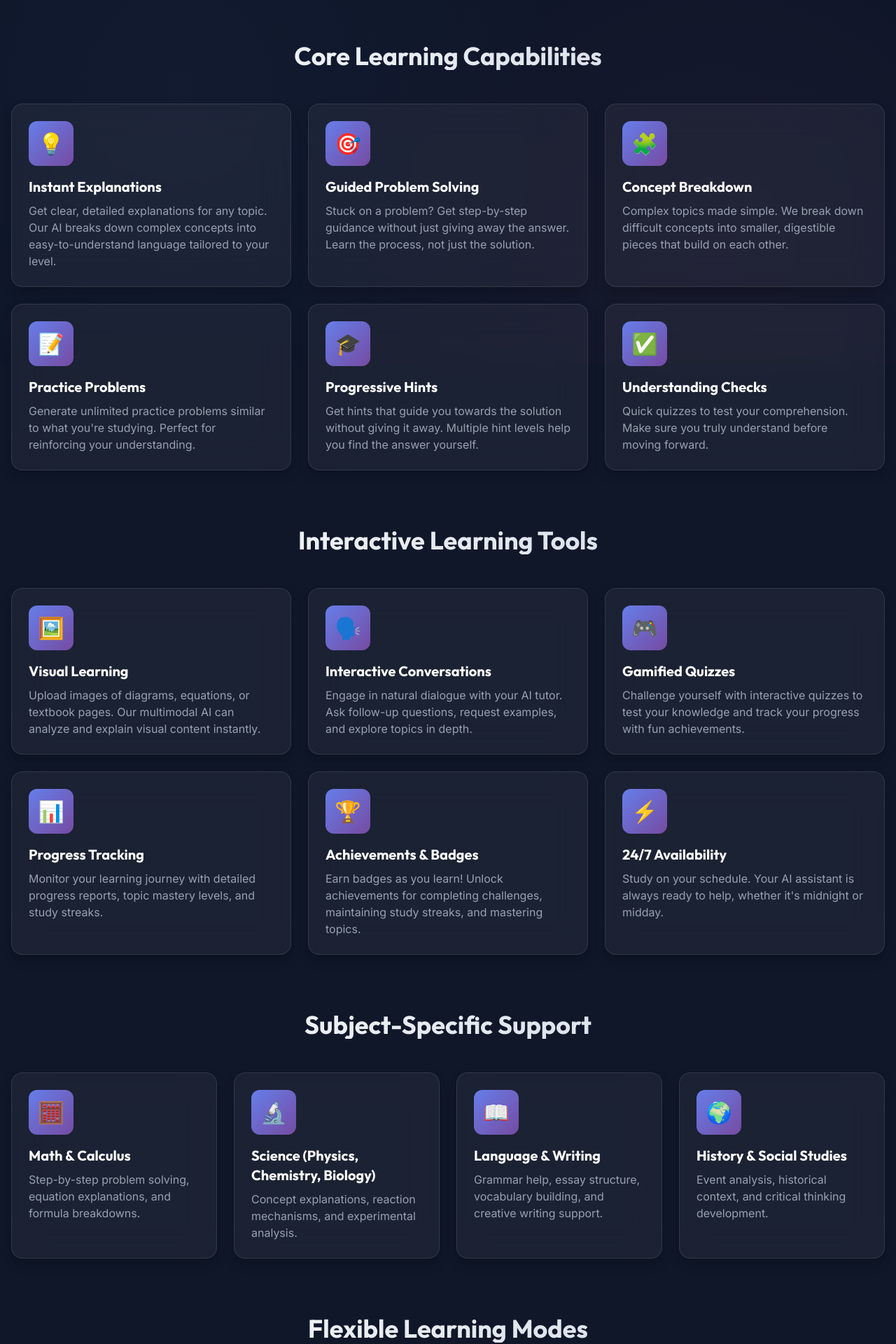
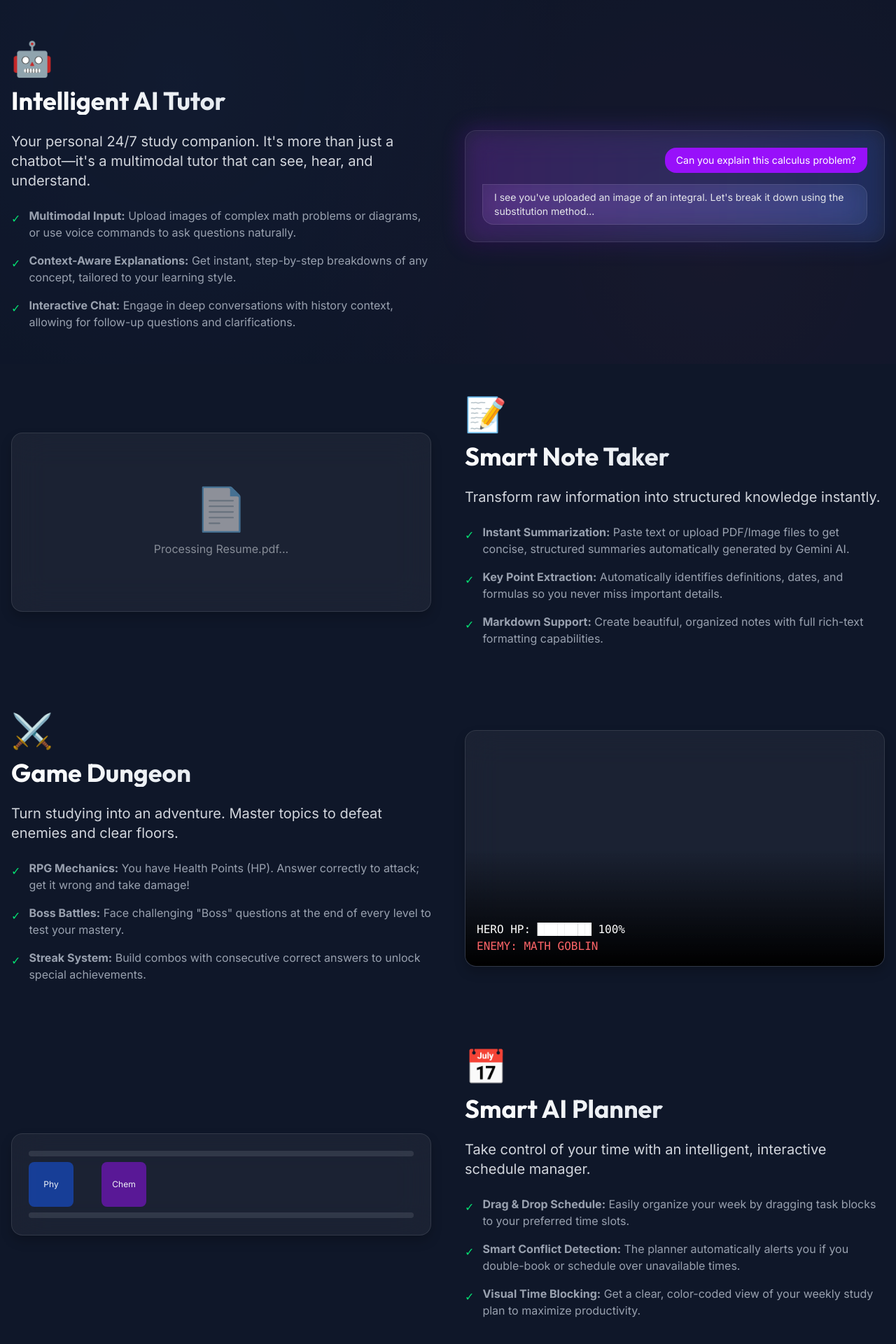
Before and after one commit to NPL1228/EduGenius, a Next.js app: page /features in a window 1280 px wide. Shown: the part 280-2200 px from the top of the page at 70% size. Built offline with nearby package versions, Linux system fonts and the light colour scheme.

Commit message:
features

```diff
--- a/app/features/page.tsx
+++ b/app/features/page.tsx
@@ -15,151 +15,153 @@ export default function FeaturesPage() {
                     </p>
                 </div>
 
-                {/* Core Learning Features */}
-                <section className="mb-20">
-                    <h2 className="text-3xl md:text-4xl font-bold text-center gradient-text mb-12">
-                        Core Learning Capabilities
+                {/* Core Features */}
+                <section className="mb-24">
+                    <div className="space-y-24">
+                        {/* AI Tutor */}
+                        <div className="flex flex-col md:flex-row gap-12 items-center">
+                            <div className="flex-1 space-y-6">
+                                <div className="text-5xl mb-4">🤖</div>
+                                <h2 className="text-3xl md:text-4xl font-bold gradient-text">
+                                    Intelligent AI Tutor
                                 </h2>
-                    <div className="grid grid-cols-1 md:grid-cols-2 lg:grid-cols-3 gap-6">
-                        <FeatureCard
-                            icon="💡"
-                            title="Instant Explanations"
-                            description="Get clear, detailed explanations for any topic. Our AI breaks down complex concepts into easy-to-understand language tailored to your level."
-                        />
-                        <FeatureCard
-                            icon="🎯"
-                            title="Guided Problem Solving"
-                            description="Stuck on a problem? Get step-by-step guidance without just giving away the answer. Learn the process, not just the solution."
-                        />
-                        <FeatureCard
-                            icon="🧩"
-                            title="Concept Breakdown"
-                            description="Complex topics made simple. We break down difficult concepts into smaller, digestible pieces that build on each other."
-                        />
-                        <FeatureCard
-                            icon="📝"
-                            title="Practice Problems"
-                            description="Generate unlimited practice problems similar to what you're studying. Perfect for reinforcing your understanding."
-                        />
-                        <FeatureCard
-                            icon="🎓"
-                            title="Progressive Hints"
-                            description="Get hints that guide you towards the solution without giving it away. Multiple hint levels help you find the answer yourself."
-                        />
-                        <FeatureCard
-                            icon="✅"
-                            title="Understanding Checks"
-                            description="Quick quizzes to test your comprehension. Make sure you truly understand before moving forward."
-                        />
+                                <p className="text-xl text-gray-300">
+                                    Your personal 24/7 study companion. It's more than just a chatbot—it's a multimodal tutor that can see, hear, and understand.
+                                </p>
+                                <ul className="space-y-4 text-gray-400">
+                                    <li className="flex items-start gap-3">
+                                        <span className="text-green-400 mt-1">✓</span>
+                                        <span><strong>Multimodal Input:</strong> Upload images of complex math problems or diagrams, or use voice commands to ask questions naturally.</span>
+                                    </li>
+                                    <li className="flex items-start gap-3">
+                                        <span className="text-green-400 mt-1">✓</span>
+                                        <span><strong>Context-Aware Explanations:</strong> Get instant, step-by-step breakdowns of any concept, tailored to your learning style.</span>
+                                    </li>
+                                    <li className="flex items-start gap-3">
+                                        <span className="text-green-400 mt-1">✓</span>
+                                        <span><strong>Interactive Chat:</strong> Engage in deep conversations with history context, allowing for follow-up questions and clarifications.</span>
+                                    </li>
+                                </ul>
                             </div>
-                </section>
+                            <div className="flex-1 w-full relative">
+                                <div className="glass-card p-6 rounded-2xl border border-white/10 bg-gradient-to-br from-purple-500/10 to-blue-500/10">
+                                    <div className="absolute -inset-1 rounded-2xl bg-gradient-to-r from-purple-600 to-blue-600 opacity-20 blur-lg"></div>
+                                    <div className="relative space-y-4">
+                                        <div className="flex justify-end"><div className="bg-purple-600 text-white px-4 py-2 rounded-2xl rounded-tr-none text-sm">Can you explain this calculus problem?</div></div>
+                                        <div className="flex justify-start"><div className="glass text-gray-200 px-4 py-2 rounded-2xl rounded-tl-none text-sm">I see you've uploaded an image of an integral. Let's break it down using the substitution method...</div></div>
+                                    </div>
+                                </div>
+                            </div>
+                        </div>
 
-                {/* Interactive Features */}
-                <section className="mb-20">
-                    <h2 className="text-3xl md:text-4xl font-bold text-center gradient-text mb-12">
-                        Interactive Learning Tools
+                        {/* Smart Note Taker */}
+                        <div className="flex flex-col md:flex-row-reverse gap-12 items-center">
+                            <div className="flex-1 space-y-6">
+                                <div className="text-5xl mb-4">📝</div>
+                                <h2 className="text-3xl md:text-4xl font-bold gradient-text">
+                                    Smart Note Taker
                                 </h2>
-                    <div className="grid grid-cols-1 md:grid-cols-2 lg:grid-cols-3 gap-6">
-                        <FeatureCard
-                            icon="🖼️"
-                            title="Visual Learning"
-                            description="Upload images of diagrams, equations, or textbook pages. Our multimodal AI can analyze and explain visual content instantly."
-                        />
-                        <FeatureCard
-                            icon="🗣️"
-                            title="Interactive Conversations"
-                            description="Engage in natural dialogue with your AI tutor. Ask follow-up questions, request examples, and explore topics in depth."
-                        />
-                        <FeatureCard
-                            icon="🎮"
-                            title="Gamified Quizzes"
-                            description="Challenge yourself with interactive quizzes to test your knowledge and track your progress with fun achievements."
-                        />
-                        <FeatureCard
-                            icon="📊"
-                            title="Progress Tracking"
-                            description="Monitor your learning journey with detailed progress reports, topic mastery levels, and study streaks."
-                        />
-                        <FeatureCard
-                            icon="🏆"
-                            title="Achievements & Badges"
-                            description="Earn badges as you learn! Unlock achievements for completing challenges, maintaining study streaks, and mastering topics."
-                        />
-                        <FeatureCard
-                            icon="⚡"
-                            title="24/7 Availability"
-                            description="Study on your schedule. Your AI assistant is always ready to help, whether it's midnight or midday."
-                        />
+                                <p className="text-xl text-gray-300">
+                                    Transform raw information into structured knowledge instantly.
+                                </p>
+                                <ul className="space-y-4 text-gray-400">
+                                    <li className="flex items-start gap-3">
+                                        <span className="text-green-400 mt-1">✓</span>
+                                        <span><strong>Instant Summarization:</strong> Paste text or upload PDF/Image files to get concise, structured summaries automatically generated by Gemini AI.</span>
+                                    </li>
+                                    <li className="flex items-start gap-3">
+                                        <span className="text-green-400 mt-1">✓</span>
+                                        <span><strong>Key Point Extraction:</strong> Automatically identifies definitions, dates, and formulas so you never miss important details.</span>
+                                    </li>
+                                    <li className="flex items-start gap-3">
+                                        <span className="text-green-400 mt-1">✓</span>
+                                        <span><strong>Markdown Support:</strong> Create beautiful, organized notes with full rich-text formatting capabilities.</span>
+                                    </li>
+                                </ul>
                             </div>
-                </section>
+                            <div className="flex-1 w-full">
+                                <div className="glass-card h-64 flex items-center justify-center border border-white/10">
+                                    <div className="text-center space-y-4 opacity-50">
+                                        <div className="text-6xl">📄</div>
+                                        <p>Processing Resume.pdf...</p>
+                                    </div>
+                                </div>
+                            </div>
+                        </div>
 
-                {/* Subject-Specific Features */}
-                <section className="mb-20">
-                    <h2 className="text-3xl md:text-4xl font-bold text-center gradient-text mb-12">
-                        Subject-Specific Support
+                        {/* Game Dungeon */}
+                        <div className="flex flex-col md:flex-row gap-12 items-center">
+                            <div className="flex-1 space-y-6">
+                                <div className="text-5xl mb-4">⚔️</div>
+                                <h2 className="text-3xl md:text-4xl font-bold gradient-text">
+                                    Game Dungeon
                                 </h2>
-                    <div className="grid grid-cols-1 md:grid-cols-2 lg:grid-cols-4 gap-6">
-                        <FeatureCard
-                            icon="🧮"
-                            title="Math & Calculus"
-                            description="Step-by-step problem solving, equation explanations, and formula breakdowns."
-                        />
-                        <FeatureCard
-                            icon="🔬"
-                            title="Science (Physics, Chemistry, Biology)"
-                            description="Concept explanations, reaction mechanisms, and experimental analysis."
-                        />
-                        <FeatureCard
-                            icon="📖"
-                            title="Language & Writing"
-                            description="Grammar help, essay structure, vocabulary building, and creative writing support."
-                        />
-                        <FeatureCard
-                            icon="🌍"
-                            title="History & Social Studies"
-                            description="Event analysis, historical context, and critical thinking development."
-                        />
+                                <p className="text-xl text-gray-300">
+                                    Turn studying into an adventure. Master topics to defeat enemies and clear floors.
+                                </p>
+                                <ul className="space-y-4 text-gray-400">
+                                    <li className="flex items-start gap-3">
+                                        <span className="text-green-400 mt-1">✓</span>
+                                        <span><strong>RPG Mechanics:</strong> You have Health Points (HP). Answer correctly to attack; get it wrong and take damage!</span>
+                                    </li>
+                                    <li className="flex items-start gap-3">
+                                        <span className="text-green-400 mt-1">✓</span>
+                                        <span><strong>Boss Battles:</strong> Face challenging "Boss" questions at the end of every level to test your mastery.</span>
+                                    </li>
+                                    <li className="flex items-start gap-3">
+                                        <span className="text-green-400 mt-1">✓</span>
+                                        <span><strong>Streak System:</strong> Build combos with consecutive correct answers to unlock special achievements.</span>
+                                    </li>
+                                </ul>
                             </div>
-                </section>
+                            <div className="flex-1 w-full">
+                                <div className="glass-card aspect-video relative overflow-hidden rounded-xl border border-red-500/30">
+                                    <div className="absolute inset-0 bg-gradient-to-t from-black via-transparent to-transparent z-10"></div>
+                                    <div className="absolute bottom-4 left-4 z-20 text-white font-mono">
+                                        <div>HERO HP: ████████ 100%</div>
+                                        <div className="text-red-400">ENEMY: MATH GOBLIN</div>
+                                    </div>
+                                </div>
+                            </div>
+                        </div>
 
-                {/* Learning Modes */}
-                <section className="mb-20">
-                    <h2 className="text-3xl md:text-4xl font-bold text-center gradient-text mb-12">
-                        Flexible Learning Modes
+                        {/* Smart AI Planner */}
+                        <div className="flex flex-col md:flex-row-reverse gap-12 items-center">
+                            <div className="flex-1 space-y-6">
+                                <div className="text-5xl mb-4">📅</div>
+                                <h2 className="text-3xl md:text-4xl font-bold gradient-text">
+                                    Smart AI Planner
                                 </h2>
-                    <div className="grid grid-cols-1 md:grid-cols-2 gap-8">
-                        <div className="glass-card">
-                            <div className="text-5xl mb-4">🎓</div>
-                            <h3 className="text-2xl font-bold text-white mb-3">Explain Mode</h3>
-                            <p className="text-gray-300">
-                                Get detailed explanations of concepts with examples, analogies, and real-world applications.
-                                Perfect for learning something new or reviewing material.
+                                <p className="text-xl text-gray-300">
+                                    Take control of your time with an intelligent, interactive schedule manager.
                                 </p>
+                                <ul className="space-y-4 text-gray-400">
+                                    <li className="flex items-start gap-3">
+                                        <span className="text-green-400 mt-1">✓</span>
+                                        <span><strong>Drag & Drop Schedule:</strong> Easily organize your week by dragging task blocks to your preferred time slots.</span>
+                                    </li>
+                                    <li className="flex items-start gap-3">
+                                        <span className="text-green-400 mt-1">✓</span>
+                                        <span><strong>Smart Conflict Detection:</strong> The planner automatically alerts you if you double-book or schedule over unavailable times.</span>
+                                    </li>
+                                    <li className="flex items-start gap-3">
+                                        <span className="text-green-400 mt-1">✓</span>
+                                        <span><strong>Visual Time Blocking:</strong> Get a clear, color-coded view of your weekly study plan to maximize productivity.</span>
+                                    </li>
+                                </ul>
                             </div>
-                        <div className="glass-card">
-                            <div className="text-5xl mb-4">💪</div>
-                            <h3 className="text-2xl font-bold text-white mb-3">Practice Mode</h3>
-                            <p className="text-gray-300">
-                                Generate similar problems to practice your skills. Get immediate feedback and detailed
-                                solutions to reinforce your understanding.
-                            </p>
+                            <div className="flex-1 w-full">
+                                <div className="glass-card p-4 rounded-xl space-y-2 border border-blue-500/30">
+                                    <div className="h-2 w-full bg-white/10 rounded"></div>
+                                    <div className="flex gap-2">
+                                        <div className="w-16 h-16 bg-blue-600/50 rounded-lg flex items-center justify-center text-xs">Phy</div>
+                                        <div className="w-16 h-16 bg-purple-600/50 rounded-lg flex items-center justify-center text-xs ml-8">Chem</div>
                                     </div>
-                        <div className="glass-card">
-                            <div className="text-5xl mb-4">🎯</div>
-                            <h3 className="text-2xl font-bold text-white mb-3">Quiz Mode</h3>
-                            <p className="text-gray-300">
-                                Test your knowledge with AI-generated quizzes. Multiple choice, short answer, and more.
-                                Track your scores and identify areas for improvement.
-                            </p>
+                                    <div className="h-2 w-full bg-white/10 rounded"></div>
                                 </div>
-                        <div className="glass-card">
-                            <div className="text-5xl mb-4">💡</div>
-                            <h3 className="text-2xl font-bold text-white mb-3">Hint Mode</h3>
-                            <p className="text-gray-300">
-                                Get progressive hints that guide you towards the answer without giving it away.
-                                Learn to think through problems independently.
-                            </p>
                             </div>
+                        </div>
+
                     </div>
                 </section>
 
--- a/next.config.ts
+++ b/next.config.ts
@@ -1,10 +1,7 @@
 import type { NextConfig } from "next";
 
 const nextConfig: NextConfig = {
-  // @ts-ignore
-  turbopack: {
-    root: ".",
-  },
+  /* config options here */
 };
 
 export default nextConfig;
```
Also changed, not shown: 1 other file (tests, documents, lock files or other folders). Lines whose indentation alone changed are shown as unchanged.
